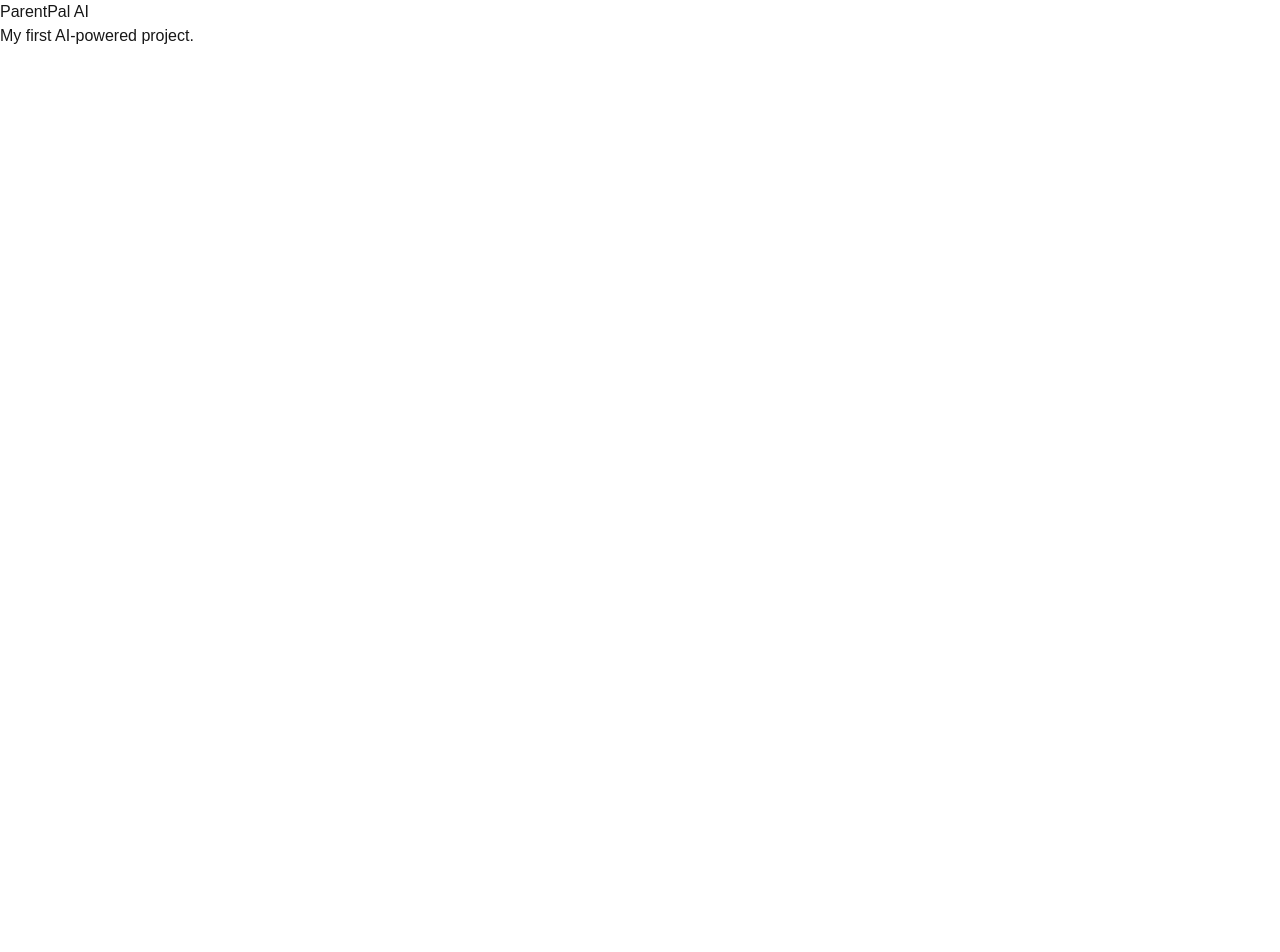
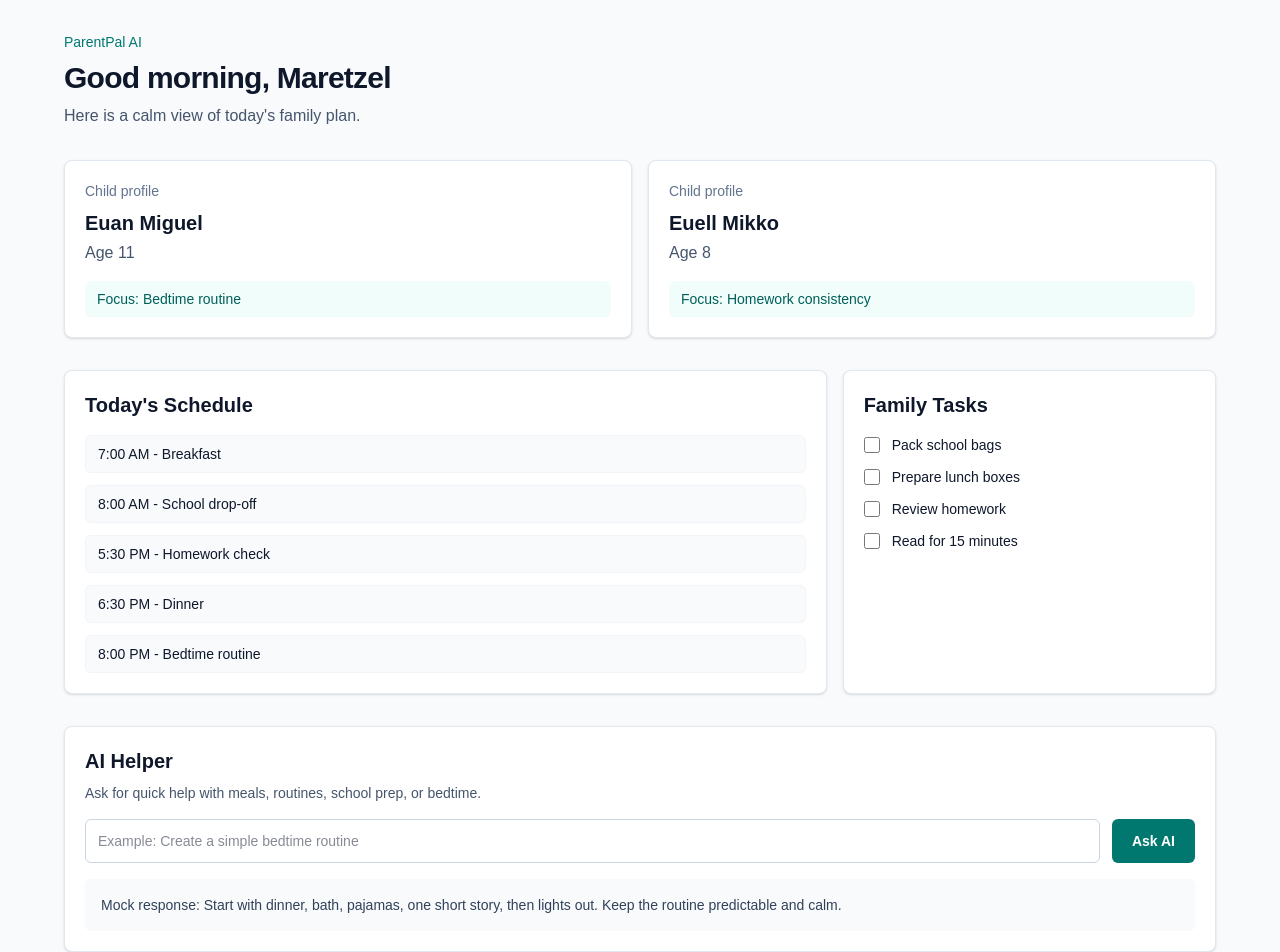
Before and after one commit to Maretzel/parentpal-ai, a Next.js app in the folder frontend/: page / in a window 1280 px wide. Shown: the top 952 px of the page. Before the commit the page ends 800 px from the top, so only its background shows below. Built offline with nearby package versions, Linux system fonts and the light colour scheme.

Commit message:
Added reusable components

```diff
--- a/frontend/app/page.tsx
+++ b/frontend/app/page.tsx
@@ -1,10 +1,73 @@
-import Image from "next/image";
+import { ChildCard } from "@/components/ChildCard";
+import { ScheduleList } from "@/components/ScheduleList";
+import { TaskList } from "@/components/TaskList";
+import { AIAssistant } from "@/components/AIAssistant";
+
+const children = [
+  {
+    name: "Euan Miguel",
+    age: 11,
+    focus: "Bedtime routine",
+  },
+  {
+    name: "Euell Mikko",
+    age: 8,
+    focus: "Homework consistency",
+  },
+];
+
+const schedule = [
+  "7:00 AM - Breakfast",
+  "8:00 AM - School drop-off",
+  "5:30 PM - Homework check",
+  "6:30 PM - Dinner",
+  "8:00 PM - Bedtime routine",
+];
+
+const tasks = [
+  "Pack school bags",
+  "Prepare lunch boxes",
+  "Review homework",
+  "Read for 15 minutes",
+];
+
+const mockAiResponse =
+  "Start with dinner, bath, pajamas, one short story, then lights out. Keep the routine predictable and calm.";
 
 export default function Home() {
   return (
-    <main>
-      <h1>ParentPal AI</h1>
-      <p>My first AI-powered project.</p>
+    <main className="min-h-screen bg-slate-50 px-6 py-8 text-slate-900">
+      <section className="mx-auto flex max-w-6xl flex-col gap-8">
+        <header>
+          <p className="text-sm font-medium text-teal-700">ParentPal AI</p>
+          <h1 className="mt-2 text-3xl font-bold tracking-tight">
+            Good morning, Maretzel
+          </h1>
+          <p className="mt-2 max-w-2xl text-slate-600">
+            Here is a calm view of today&apos;s family plan.
+          </p>
+        </header>
+
+        <section className="grid gap-4 md:grid-cols-2">
+          {children.map((child) => (
+            <ChildCard
+              key={child.name}
+              name={child.name}
+              age={child.age}
+              focus={child.focus}
+            />
+          ))}
+        </section>
+
+        <section className="grid gap-4 lg:grid-cols-3">
+          <ScheduleList items={schedule} />
+
+          <TaskList tasks={tasks} />
+
+        </section>
+
+        <AIAssistant mockResponse={mockAiResponse} />
+      </section>
     </main>
   );
 }
--- /dev/null
+++ b/frontend/components/AIAssistant.tsx
@@ -0,0 +1,29 @@
+type AIAssistantProps = {
+  mockResponse: string;
+};
+
+export function AIAssistant({ mockResponse }: AIAssistantProps) {
+  return (
+    <section className="rounded-lg border border-slate-200 bg-white p-5 shadow-sm">
+      <h2 className="text-xl font-semibold">AI Helper</h2>
+      <p className="mt-2 text-sm text-slate-600">
+        Ask for quick help with meals, routines, school prep, or bedtime.
+      </p>
+
+      <div className="mt-4 flex flex-col gap-3 sm:flex-row">
+        <input
+          type="text"
+          placeholder="Example: Create a simple bedtime routine"
+          className="min-h-11 flex-1 rounded-md border border-slate-300 px-3 text-sm outline-none focus:border-teal-600"
+        />
+        <button className="min-h-11 rounded-md bg-teal-700 px-5 text-sm font-semibold text-white hover:bg-teal-800">
+          Ask AI
+        </button>
+      </div>
+
+      <div className="mt-4 rounded-md bg-slate-50 p-4 text-sm text-slate-700">
+        Mock response: {mockResponse}
+      </div>
+    </section>
+  );
+}
--- /dev/null
+++ b/frontend/components/ChildCard.tsx
@@ -0,0 +1,18 @@
+type ChildCardProps = {
+  name: string;
+  age: number;
+  focus: string;
+};
+
+export function ChildCard({ name, age, focus }: ChildCardProps) {
+  return (
+    <article className="rounded-lg border border-slate-200 bg-white p-5 shadow-sm">
+      <p className="text-sm text-slate-500">Child profile</p>
+      <h2 className="mt-2 text-xl font-semibold">{name}</h2>
+      <p className="mt-1 text-slate-600">Age {age}</p>
+      <p className="mt-4 rounded-md bg-teal-50 px-3 py-2 text-sm text-teal-800">
+        Focus: {focus}
+      </p>
+    </article>
+  );
+}
--- /dev/null
+++ b/frontend/components/ScheduleList.tsx
@@ -0,0 +1,21 @@
+type ScheduleListProps = {
+  items: string[];
+};
+
+export function ScheduleList({ items }: ScheduleListProps) {
+  return (
+    <article className="rounded-lg border border-slate-200 bg-white p-5 shadow-sm lg:col-span-2">
+      <h2 className="text-xl font-semibold">Today&apos;s Schedule</h2>
+      <ul className="mt-4 space-y-3">
+        {items.map((item) => (
+          <li
+            key={item}
+            className="rounded-md border border-slate-100 bg-slate-50 px-3 py-2 text-sm"
+          >
+            {item}
+          </li>
+        ))}
+      </ul>
+    </article>
+  );
+}
--- /dev/null
+++ b/frontend/components/TaskList.tsx
@@ -0,0 +1,19 @@
+type TaskListProps = {
+  tasks: string[];
+};
+
+export function TaskList({ tasks }: TaskListProps) {
+  return (
+    <article className="rounded-lg border border-slate-200 bg-white p-5 shadow-sm">
+      <h2 className="text-xl font-semibold">Family Tasks</h2>
+      <ul className="mt-4 space-y-3">
+        {tasks.map((task) => (
+          <li key={task} className="flex items-center gap-3 text-sm">
+            <input type="checkbox" className="h-4 w-4 rounded" />
+            <span>{task}</span>
+          </li>
+        ))}
+      </ul>
+    </article>
+  );
+}
```
